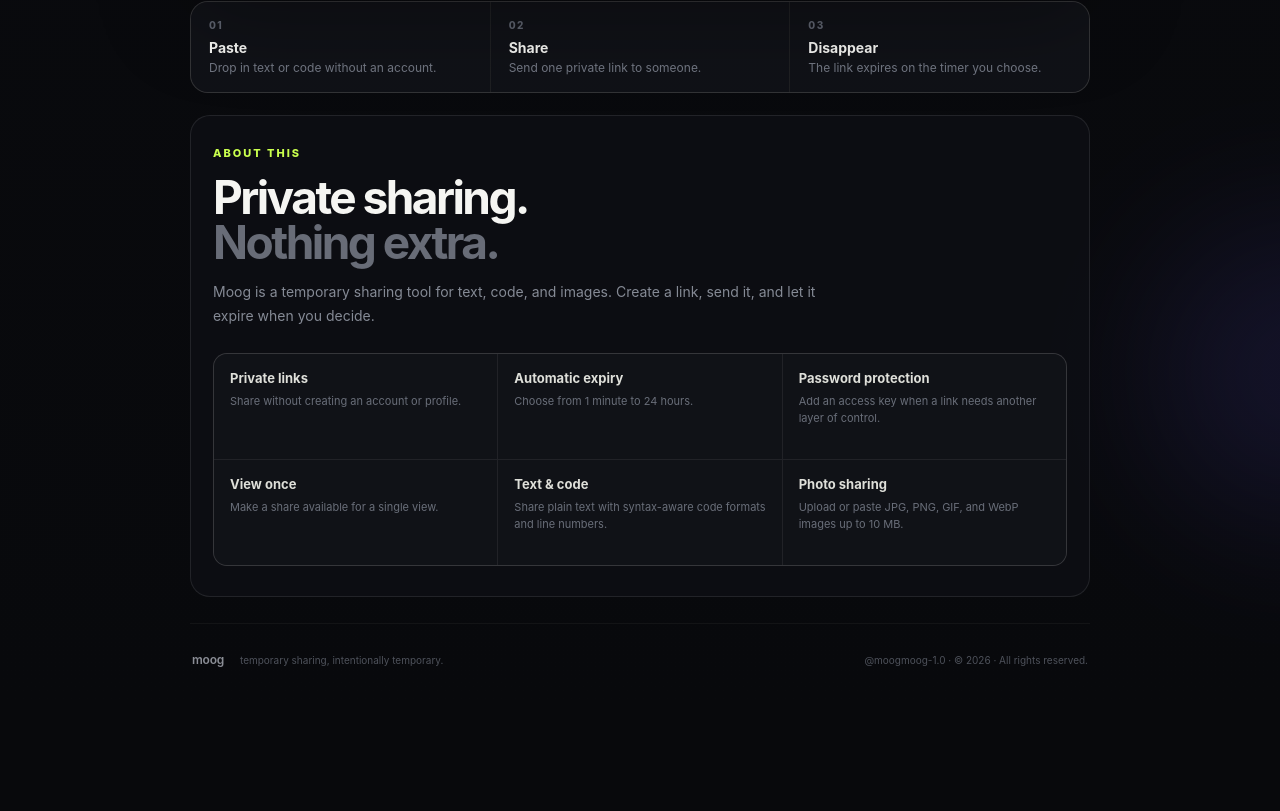
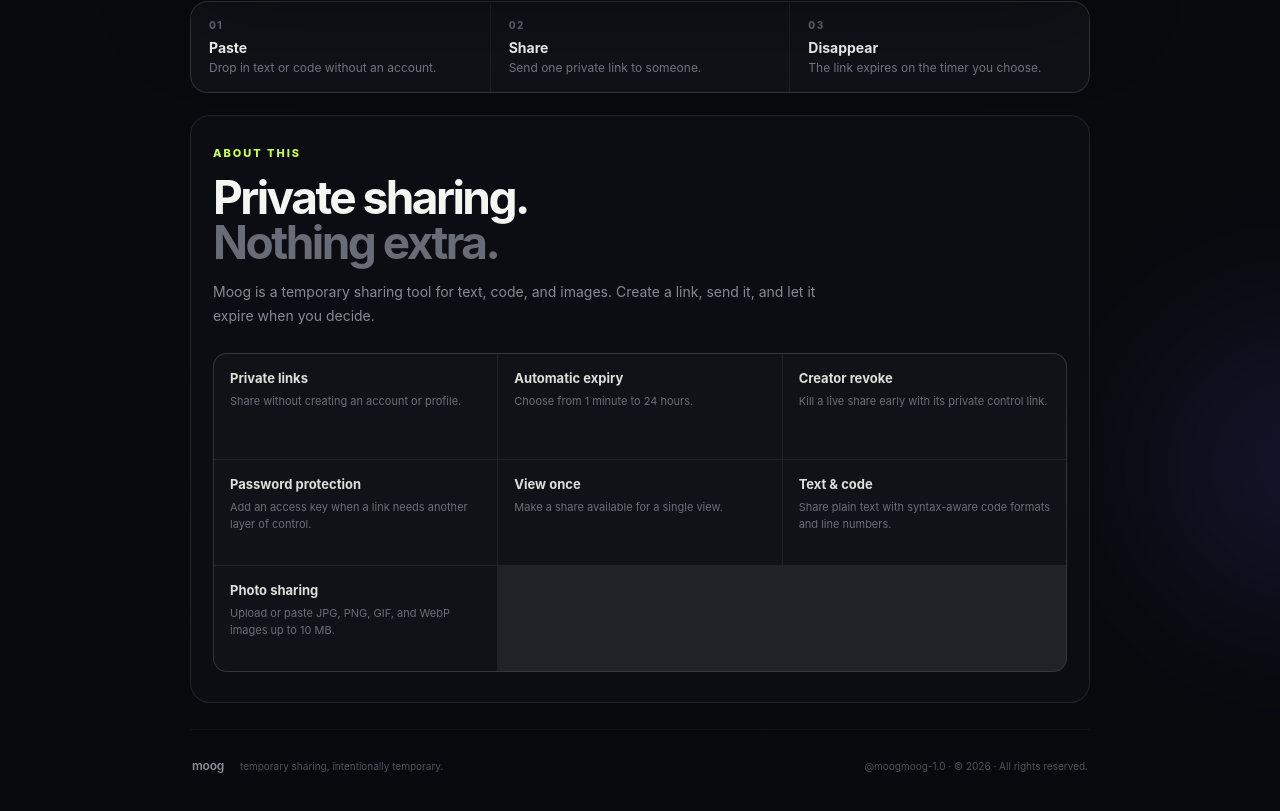
Before and after one commit to addulasaikiran-ops/Moog-1.0, a Next.js app: page / in a window 1280 px wide. Shown: the part 1168-1979 px from the top of the page. Before the commit the page ends 1877 px from the top, so only its background shows below. Built offline with nearby package versions, Linux system fonts and the light colour scheme; no server answers.

Commit message:
Document creator revocation in product features

```diff
--- a/app/page.tsx
+++ b/app/page.tsx
@@ -285,6 +285,7 @@ export default function HomePage() {
           <div className="aboutGrid">
             <div><strong>Private links</strong><small>Share without creating an account or profile.</small></div>
             <div><strong>Automatic expiry</strong><small>Choose from 1 minute to 24 hours.</small></div>
+            <div><strong>Creator revoke</strong><small>Kill a live share early with its private control link.</small></div>
             <div><strong>Password protection</strong><small>Add an access key when a link needs another layer of control.</small></div>
             <div><strong>View once</strong><small>Make a share available for a single view.</small></div>
             <div><strong>Text & code</strong><small>Share plain text with syntax-aware code formats and line numbers.</small></div>
```
